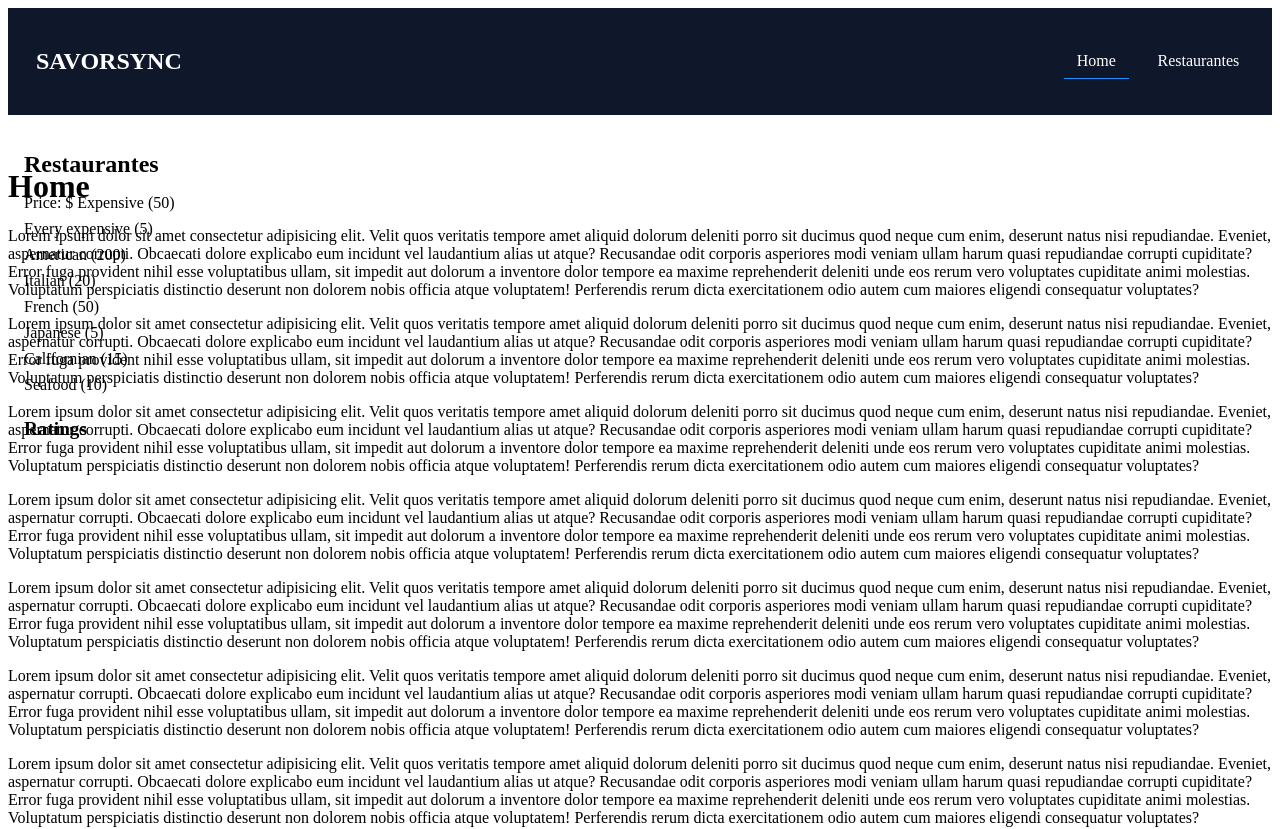
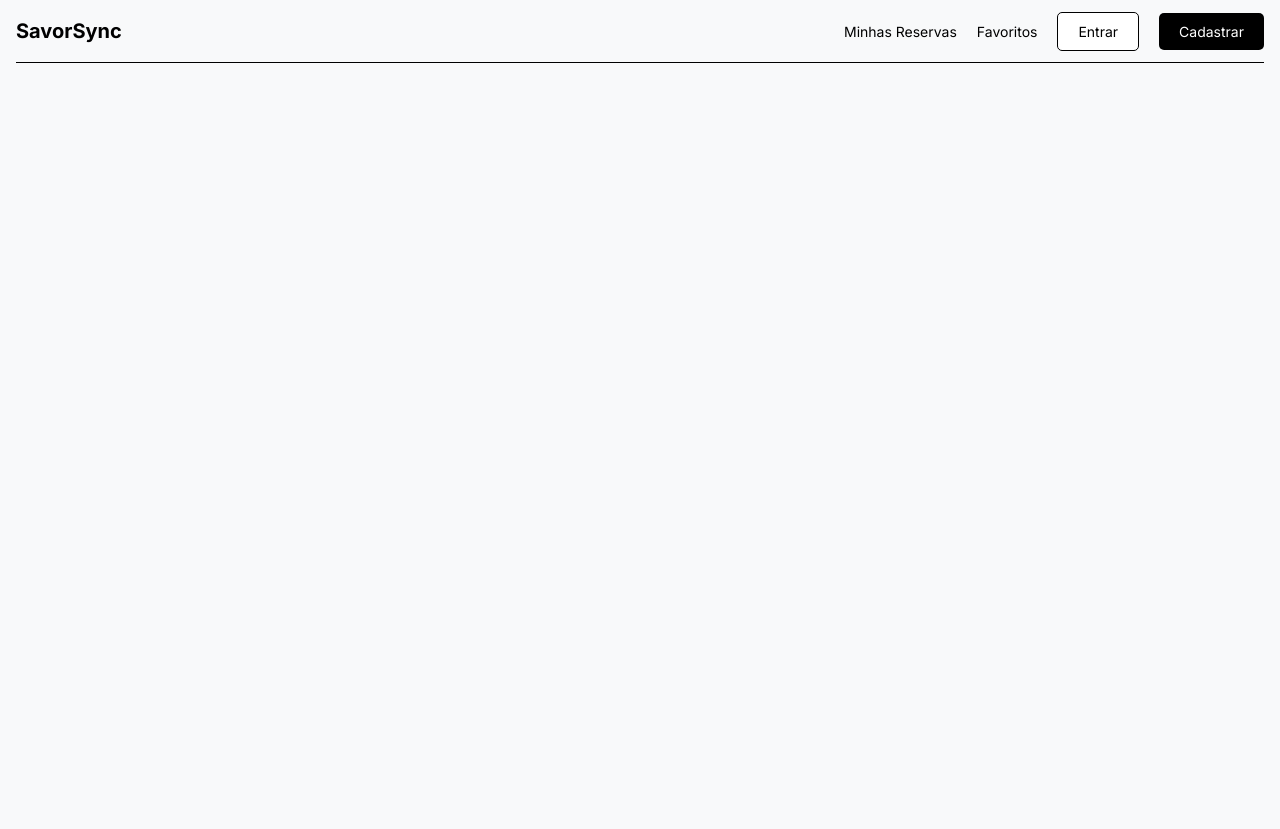
Before and after one commit to inimigos-git/savor-sync-front-end, a React (Vite) app: page / in a window 1280 px wide. Shown: the top 829 px of the page. After the commit the page ends 800 px from the top, so only its background shows below. Built offline with nearby package versions, Linux system fonts and the light colour scheme.

Commit message:
[FEAT] update SCSS variables and styles for improved theming and layout

```diff
--- a/src/App.tsx
+++ b/src/App.tsx
@@ -1,20 +1,17 @@
 "use client";
-import { Route, Routes } from "react-router-dom";
+import { Routes } from "react-router-dom";
 import { Header } from "./components/header/header";
-import { Sidebar } from "./components/sidebar/sidebar";
-import { Home } from "./pages/home/home";
-import { Restaurants } from "./pages/restaurants/restaurants";
 
 function App() {
   return (
     <>
-      <Header />
-      <div>
-        <Sidebar />
+      <div className="wrapper">
+        <Header />
+        {/* <Sidebar /> */}
         <main>
           <Routes>
-            <Route path="/" element={<Home />} />
-            <Route path="/Restaurantes" element={<Restaurants />} />
+            {/* <Route path="/" element={<Home />} />
+            <Route path="/Restaurantes" element={<Restaurants />} /> */}
           </Routes>
         </main>
       </div>
--- a/src/assets/scss/_buttons.scss
+++ b/src/assets/scss/_buttons.scss
@@ -2,11 +2,9 @@
 @use "variables" as *;
 
 .btn {
-  display: inline-block;
   padding: 10px 20px;
   background: $primary-color;
-  color: white;
-  text-decoration: none;
+  color: $secondary-color;
   border-radius: 5px;
   transition: background 0.3s;
 
@@ -17,6 +15,10 @@
 
 .btn-secondary {
   background: $secondary-color;
+  padding: 10px 20px;
+  border-radius: 5px;
+  transition: background 0.3s;
+  border: 1px solid $primary-color;
 
   &:hover {
     background: color.adjust($secondary-color, $lightness: -10%);
--- a/src/assets/scss/_cards.scss
+++ b/src/assets/scss/_cards.scss
@@ -1,7 +1,7 @@
 @use "variables" as *;
 
 .card {
-  background: white;
+  background: $secondary-color;
   padding: 20px;
   box-shadow: 0 4px 6px rgba(0, 0, 0, 0.1);
   border-radius: 8px;
--- a/src/assets/scss/_reset.scss
+++ b/src/assets/scss/_reset.scss
@@ -1,4 +1,5 @@
 @use "variables" as *;
+@use "typography" as *;
 
 * {
   margin: 0;
@@ -7,7 +8,31 @@
 }
 
 body {
-  font-family: Arial, sans-serif;
-  color: $text-color;
   background: $background-color;
+  font-family: $font-family-base;
+  @include text-base;
+  @include font-regular;
+  color: var(--foreground);
 }
+
+a {
+  text-decoration: none;
+  color: inherit;
+  cursor: pointer;
+
+  &:hover {
+    text-decoration: none;
+  }
+}
+
+ul,
+ol {
+  list-style: none;
+  margin: 0;
+  padding: 0;
+}
+
+li {
+  margin: 0;
+  padding: 0;
+}
--- a/src/assets/scss/_typography.scss
+++ b/src/assets/scss/_typography.scss
@@ -11,3 +11,137 @@ p {
   font-size: 16px;
   line-height: 1.5;
 }
+
+@import url("https://fonts.googleapis.com/css2?family=Inter:wght@400;500;600;700&display=swap");
+
+$font-family-base: "Inter", -apple-system, BlinkMacSystemFont, "Segoe UI",
+  Roboto, Oxygen, Ubuntu, Cantarell, "Open Sans", "Helvetica Neue", sans-serif;
+
+$font-weight-regular: 400;
+$font-weight-medium: 500;
+$font-weight-semibold: 600;
+$font-weight-bold: 700;
+
+$font-size-xs: 0.75rem; // 12px
+$font-size-sm: 0.875rem; // 14px
+$font-size-base: 1rem; // 16px
+$font-size-lg: 1.125rem; // 18px
+$font-size-xl: 1.25rem; // 20px
+$font-size-2xl: 1.5rem; // 24px
+$font-size-3xl: 1.875rem; // 30px
+$font-size-4xl: 2.25rem; // 36px
+
+$line-height-tight: 1.25;
+$line-height-snug: 1.375;
+$line-height-normal: 1.5;
+$line-height-relaxed: 1.625;
+$line-height-loose: 2;
+
+@mixin text-xs {
+  font-size: $font-size-xs;
+  line-height: $line-height-normal;
+}
+
+@mixin text-sm {
+  font-size: $font-size-sm;
+  line-height: $line-height-normal;
+}
+
+@mixin text-base {
+  font-size: $font-size-base;
+  line-height: $line-height-normal;
+}
+
+@mixin text-lg {
+  font-size: $font-size-lg;
+  line-height: $line-height-normal;
+}
+
+@mixin text-xl {
+  font-size: $font-size-xl;
+  line-height: $line-height-normal;
+}
+
+@mixin text-2xl {
+  font-size: $font-size-2xl;
+  line-height: $line-height-tight;
+}
+
+@mixin text-3xl {
+  font-size: $font-size-3xl;
+  line-height: $line-height-tight;
+}
+
+@mixin text-4xl {
+  font-size: $font-size-4xl;
+  line-height: $line-height-tight;
+}
+
+@mixin font-regular {
+  font-weight: $font-weight-regular;
+}
+
+@mixin font-medium {
+  font-weight: $font-weight-medium;
+}
+
+@mixin font-semibold {
+  font-weight: $font-weight-semibold;
+}
+
+@mixin font-bold {
+  font-weight: $font-weight-bold;
+}
+
+@mixin heading-1 {
+  @include text-3xl;
+  @include font-bold;
+}
+
+@mixin heading-2 {
+  @include text-2xl;
+  @include font-semibold;
+}
+
+@mixin heading-3 {
+  @include text-xl;
+  @include font-bold;
+}
+
+.text-xs {
+  @include text-xs;
+}
+.text-sm {
+  @include text-sm;
+}
+.text-base {
+  @include text-base;
+}
+.text-lg {
+  @include text-lg;
+}
+.text-xl {
+  @include text-xl;
+}
+.text-2xl {
+  @include text-2xl;
+}
+.text-3xl {
+  @include text-3xl;
+}
+.text-4xl {
+  @include text-4xl;
+}
+
+.font-regular {
+  @include font-regular;
+}
+.font-medium {
+  @include font-medium;
+}
+.font-semibold {
+  @include font-semibold;
+}
+.font-bold {
+  @include font-bold;
+}
--- a/src/assets/scss/_variables.scss
+++ b/src/assets/scss/_variables.scss
@@ -1,13 +1,13 @@
-$primary-color: #007bff;
-$secondary-color: #6c757d;
+$primary-color: #000000;
+$secondary-color: #ffffff;
 $background-color: #f8f9fa;
 $text-color: #333;
 
-$max-width-lg: 1200px;
+$max-width-lg: 1400px;
 $max-width-md: 900px;
 $max-width-sm: 600px;
 
-$breakpoint-lg: 1200px;
+$breakpoint-lg: 1400px;
 $breakpoint-md: 1024px;
 $breakpoint-sm: 768px;
 $breakpoint-xs: 576px;
--- a/src/components/Header/Header.module.scss
+++ b/src/components/Header/Header.module.scss
@@ -1,92 +1,23 @@
-$background-color: #0f172a;
-$text-color: white;
-$active-border-header: dodgerblue;
-$header-wrapper-width: 77.5rem;
-.active {
-    border-bottom: 1px solid $active-border-header;
-}
+@use "../../assets/scss/variables" as *;
+@use "../../assets/scss/typography" as *;
 
-header{
-    background-color: $background-color;
-}
+.headerNav {
+  display: flex;
+  align-items: center;
+  border-bottom: 1px solid $primary-color;
+  justify-content: space-between;
+  padding-top: 1rem;
+  padding-bottom: 1rem;
 
-nav {
+  .headerNav_logo {
+    @include heading-3;
+  }
+
+  .headerNav_menu {
+    @include text-sm;
     display: flex;
     justify-content: space-between;
     align-items: center;
-    position: sticky;
-    padding: 20px 10px;
-    max-width: $header-wrapper-width;
-    margin: 0 auto;
-    .title {
-        font-size: 1.5rem;
-        margin: 1rem;
-        font-weight: bold;
-        text-decoration: none;
-        color: $text-color;
-    }
-
-    ul {
-        display: flex;
-
-        &.open {
-            display: flex;
-        }
-
-        li {
-            list-style: none;
-
-            a {
-                display: block;
-                text-decoration: none;
-                color: $text-color;
-                padding: 0.5rem 0.8rem;
-                margin: 0 0.5rem;
-            }
-        }
-    }
-
-    .menu {
-        display: none;
-        top: 0.75rem;
-        right: 0.5rem;
-        flex-direction: column;
-        justify-content: space-between;
-        width: 2.25rem;
-        height: 2rem;
-
-        span {
-            height: 0.4rem;
-            width: 100%;
-            background-color: $text-color;
-            border-radius: 0.2rem;
-        }
-    }
-
-    @media (max-width: 768px) {
-        .menu {
-            display: flex;
-        }
-
-    nav{
-        flex-direction: column;
-        align-items: flex-start;
-    }
-
-        ul {
-            display: none;
-            flex-direction: column;
-            width: 100%;
-            margin-bottom: 0.25rem;
-
-            li {
-                width: 100%;
-                text-align: center;
-
-                a {
-                    margin: 0.2rem 0.5rem;
-                }
-            }
-        }
-    }
+    gap: 20px;
+  }
 }
--- a/src/components/Header/Header.tsx
+++ b/src/components/Header/Header.tsx
@@ -1,41 +1,32 @@
 "use client";
-import { useState } from "react";
 import { Link, NavLink } from "react-router-dom";
 import styles from "./header.module.scss";
+import "../../assets/scss/main.scss";
 
 export const Header = () => {
-  const [menuOpen, setMenuOpen] = useState(false);
-
-  const handleButton = () => {
-    setMenuOpen(!menuOpen);
-  };
-
   return (
     <header>
-      <nav>
-        <Link to="/" className={styles.title}>
-          SAVORSYNC
-        </Link>
-        <div className={styles.menu} onClick={handleButton}>
-          <span></span>
-          <span></span>
-          <span></span>
+      <nav className={styles.headerNav}>
+        <div className={styles.headerNav_logo}>
+          <Link to="/" className={styles.headerNav_logo}>
+            SavorSync
+          </Link>
         </div>
-        <ul className={menuOpen ? styles.open : ""}>
+        <ul className={styles.headerNav_menu}>
           <li>
-            <NavLink
-              to="/"
-              className={({ isActive }) => (isActive ? styles.active : "")}
-            >
-              Home
+            <NavLink to="my-reservations">Minhas Reservas</NavLink>
+          </li>
+          <li>
+            <NavLink to="favorites">Favoritos</NavLink>
+          </li>
+          <li>
+            <NavLink to="signin" className="btn-secondary">
+              Entrar
             </NavLink>
           </li>
           <li>
-            <NavLink
-              to="sobre"
-              className={({ isActive }) => (isActive ? styles.active : "")}
-            >
-              Restaurantes
+            <NavLink to="signup" className="btn">
+              Cadastrar
             </NavLink>
           </li>
         </ul>
--- /dev/null
+++ b/src/components/Header/header.module.css
@@ -0,0 +1,101 @@
+.active {
+  border-bottom: 1px solid #000000;
+}
+
+header {
+  background-color: #f8f9fa;
+}
+
+nav {
+  display: -webkit-box;
+  display: -ms-flexbox;
+  display: flex;
+  -webkit-box-pack: justify;
+      -ms-flex-pack: justify;
+          justify-content: space-between;
+  -webkit-box-align: center;
+      -ms-flex-align: center;
+          align-items: center;
+  position: sticky;
+  padding: 20px 10px;
+  margin: 0 auto;
+}
+nav .title {
+  font-size: 1.5rem;
+  margin: 1rem;
+  font-weight: bold;
+  text-decoration: none;
+  color: #333;
+}
+nav ul {
+  display: -webkit-box;
+  display: -ms-flexbox;
+  display: flex;
+}
+nav ul.open {
+  display: -webkit-box;
+  display: -ms-flexbox;
+  display: flex;
+}
+nav ul li {
+  list-style: none;
+}
+nav ul li a {
+  display: block;
+  text-decoration: none;
+  color: #333;
+  padding: 0.5rem 0.8rem;
+  margin: 0 0.5rem;
+}
+nav .menu {
+  display: none;
+  top: 0.75rem;
+  right: 0.5rem;
+  -webkit-box-orient: vertical;
+  -webkit-box-direction: normal;
+      -ms-flex-direction: column;
+          flex-direction: column;
+  -webkit-box-pack: justify;
+      -ms-flex-pack: justify;
+          justify-content: space-between;
+  width: 2.25rem;
+  height: 2rem;
+}
+nav .menu span {
+  height: 0.4rem;
+  width: 100%;
+  background-color: #333;
+  border-radius: 0.2rem;
+}
+@media (max-width: 768px) {
+  nav .menu {
+    display: -webkit-box;
+    display: -ms-flexbox;
+    display: flex;
+  }
+  nav nav {
+    -webkit-box-orient: vertical;
+    -webkit-box-direction: normal;
+        -ms-flex-direction: column;
+            flex-direction: column;
+    -webkit-box-align: start;
+        -ms-flex-align: start;
+            align-items: flex-start;
+  }
+  nav ul {
+    display: none;
+    -webkit-box-orient: vertical;
+    -webkit-box-direction: normal;
+        -ms-flex-direction: column;
+            flex-direction: column;
+    width: 100%;
+    margin-bottom: 0.25rem;
+  }
+  nav ul li {
+    width: 100%;
+    text-align: center;
+  }
+  nav ul li a {
+    margin: 0.2rem 0.5rem;
+  }
+}
```
Also changed, not shown: src/assets/css/main.css (+1 -1 lines), 1 other file (tests, documents, lock files or other folders).
